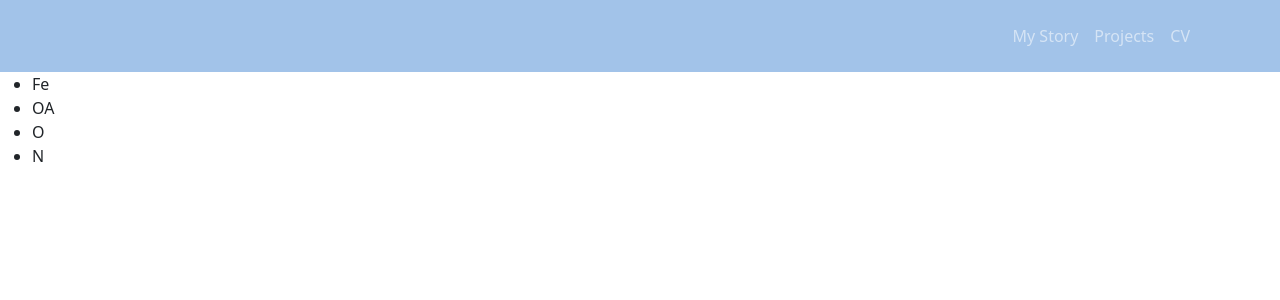
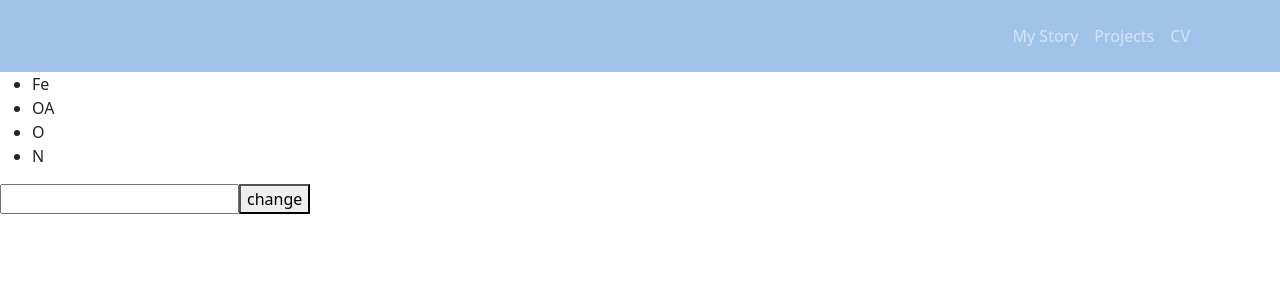
Before and after one commit to Erwin-Feld/molecule-destribution-calculus, a Vue app: page / in a window 1280 px wide. Shown: the top 300 px of the page. Built offline with nearby package versions, Linux system fonts and the light colour scheme.

Commit message:
added test component

```diff
--- a/src/view/Home.vue
+++ b/src/view/Home.vue
@@ -1,6 +1,7 @@
 <template>
   <nav-bar />
   <calc-option/>
+  <computed-test/>
   <!-- <calculation-section/> -->
 </template>
 
@@ -8,13 +9,15 @@
 import NavBar from "../components/NavBar.vue";
 // import CalculationSection from '../components/CalculationSection.vue'
 import CalcOption from '../components/CalcOption.vue'
+import ComputedTest from '../components/ComputedTest.vue';
 
 
 export default {
   name: "Home",
   components: {
     NavBar,
-    CalcOption
+    CalcOption,
+    ComputedTest
     // CalculationSection,
   },
 };
```
